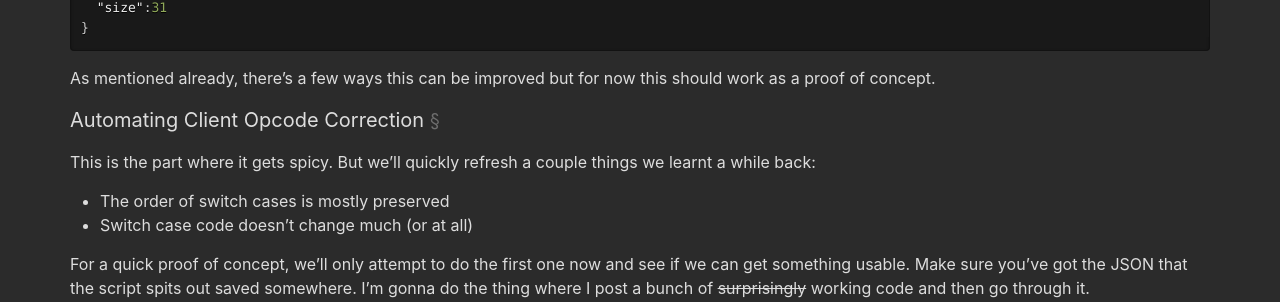
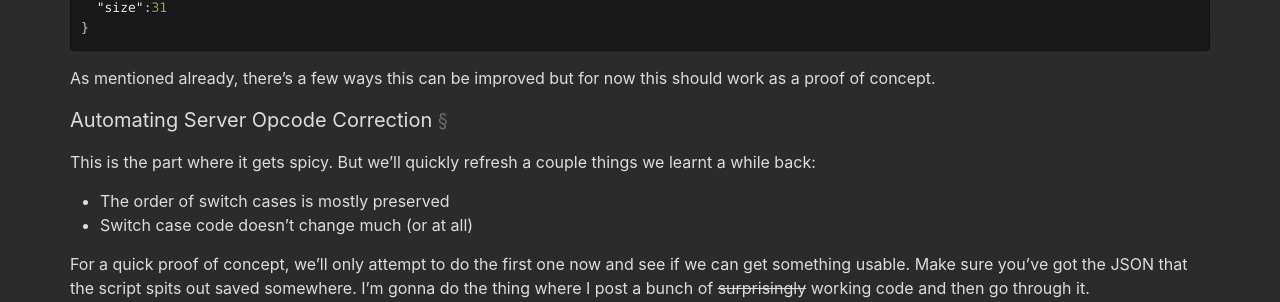
Before and after one commit to SapphireServer/sapphireserver.github.io, a Jekyll site: the page built from _posts/2019-12-23-fixing-opcodes.md, in a window 1280 px wide and 900 px high, scrolled down 23007 px. Shown: the part 152-454 px from the top of the window. Built offline with Jekyll 4.4.1, drawn with Linux system fonts in a browser that asks for light colours; emoji names are drawn with the system emoji font.

Commit message:
title correction

```diff
--- a/_posts/2019-12-23-fixing-opcodes.md
+++ b/_posts/2019-12-23-fixing-opcodes.md
@@ -1069,7 +1069,7 @@ And just to compare, here's the 5.15 equivalent:
 
 As mentioned already, there's a few ways this can be improved but for now this should work as a proof of concept.
 
-#### Automating Client Opcode Correction
+#### Automating Server Opcode Correction
 
 This is the part where it gets spicy. But we'll quickly refresh a couple things we learnt a while back:
 
```
